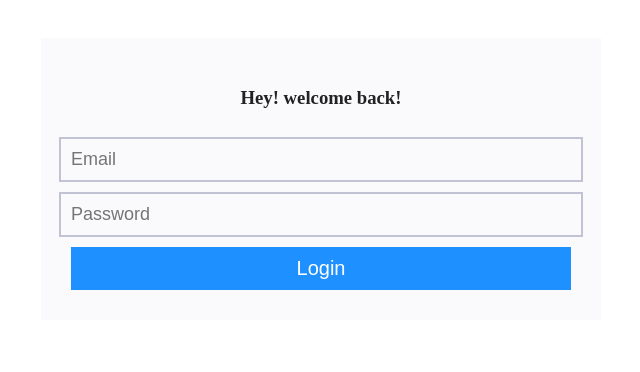
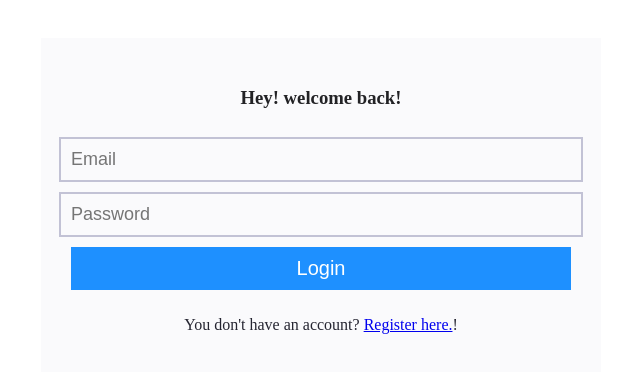
Before and after one commit to 0Kwanele0/Recruiter, a Next.js app in the folder client/: page /login in a window 1280 px wide. Shown: the top 372 px of the page, without its empty margins (319-959 px from the left). Built offline with nearby package versions, Linux system fonts and the light colour scheme.

Commit message:
Added a refer button in the login anfd register form

```diff
--- a/client/pages/login/index.jsx
+++ b/client/pages/login/index.jsx
@@ -1,6 +1,7 @@
 import styles from "../../styles/login.module.scss";
 import { useState } from "react";
 import { useForm } from "react-hook-form";
+import Link from "next/link";
 
 function Login() {
   const {
@@ -49,6 +50,13 @@ function Login() {
         )}
         <button type="submit">Login</button>
         {responseError ? <small>{responseError}</small> : null}
+        <p className={styles.referParagraph}>
+          You don't have an account?{" "}
+          <span>
+            <Link href="/register">Register here.</Link>
+          </span>
+          !
+        </p>
       </form>
     </div>
   );
--- a/client/styles/login.module.scss
+++ b/client/styles/login.module.scss
@@ -40,5 +40,8 @@
     small {
       color: tomato;
     }
+    .referParagraph {
+      color: rgb(37, 37, 49);
+    }
   }
 }
--- a/client/styles/register.module.scss
+++ b/client/styles/register.module.scss
@@ -264,5 +264,8 @@
         color: tomato;
       }
     }
+    .referParagraph {
+      color: rgb(37, 37, 49);
+    }
   }
 }
```
Also changed, not shown: client/pages/register/index.jsx (+8 -1 lines).
